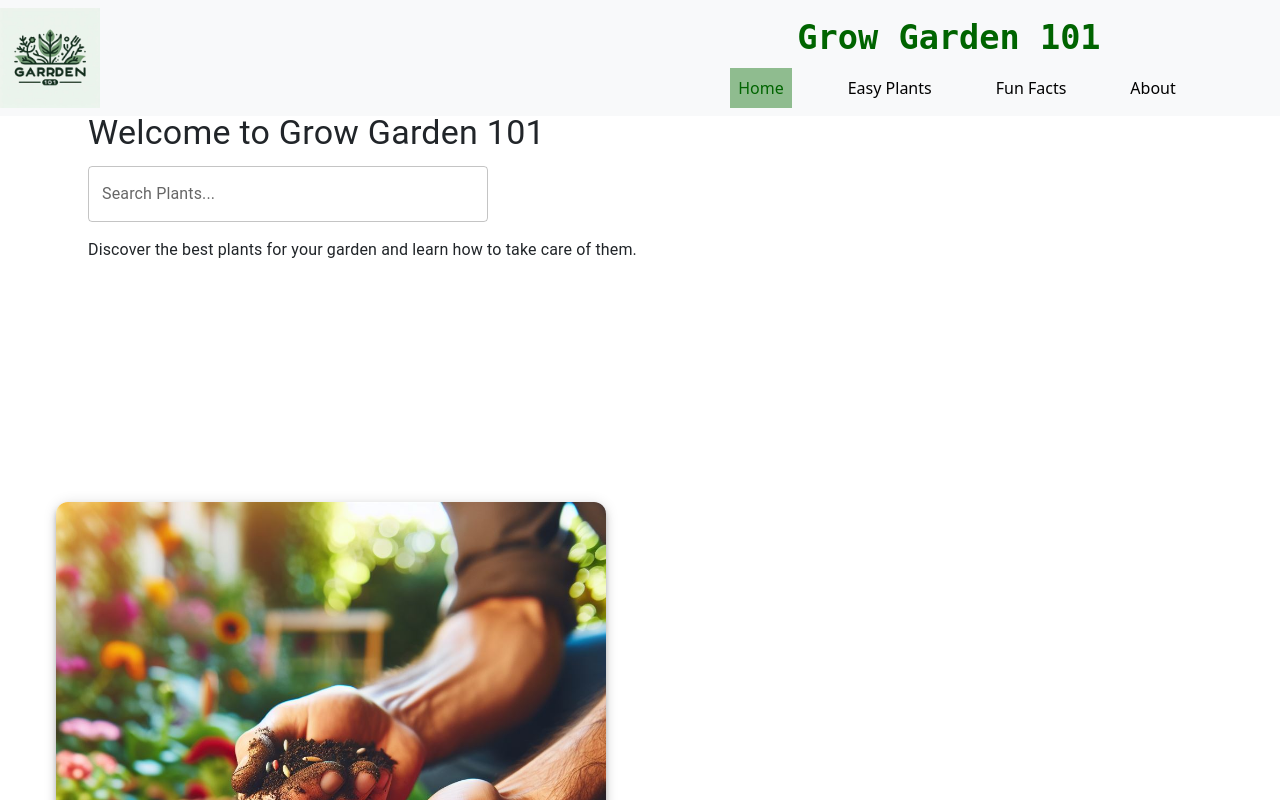
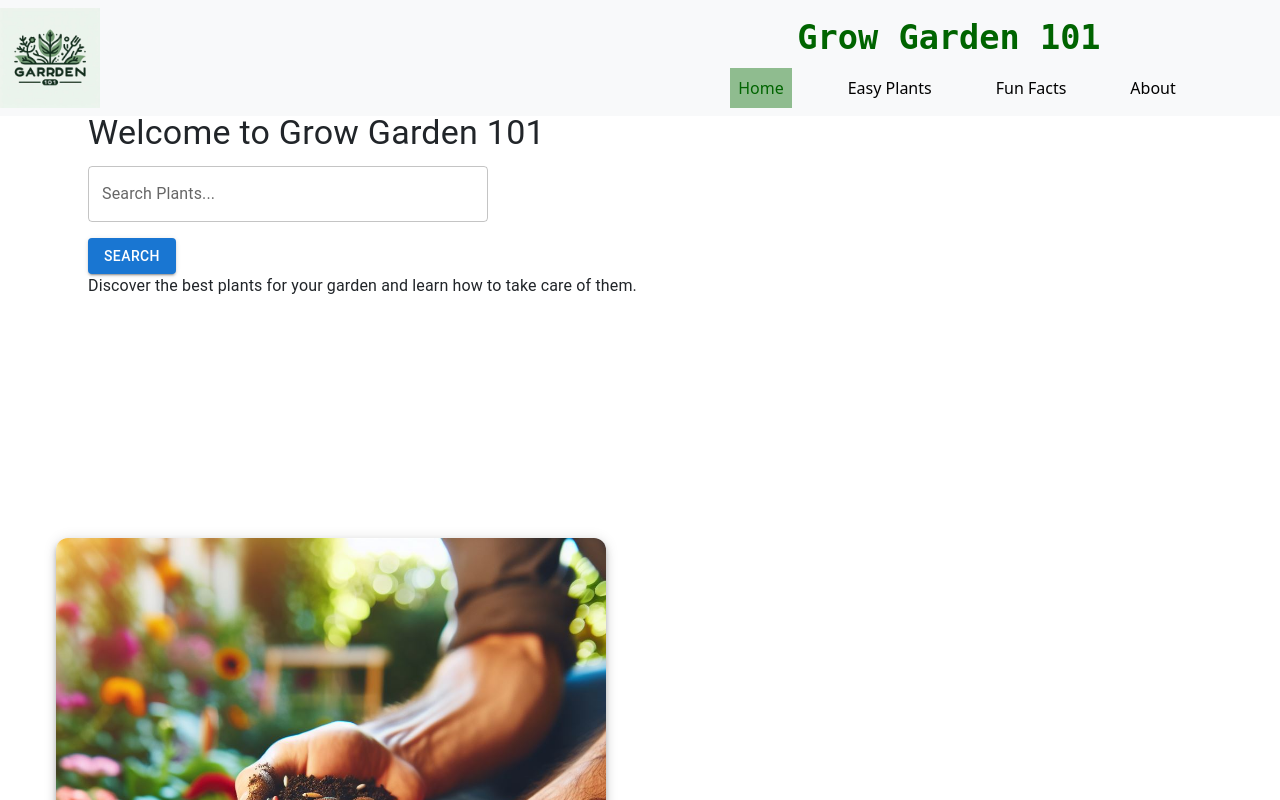
Before and after one commit to maryjohnben/growingGarden101, a React (Vite) app in the folder garden-frontend/: page / in a window 1280 px wide. Shown: the top 800 px of the page. Built offline with nearby package versions, Linux system fonts and the light colour scheme.

Commit message:
search box functional

```diff
--- a/garden-frontend/src/pages/About.jsx
+++ b/garden-frontend/src/pages/About.jsx
@@ -1,10 +1,10 @@
 import React from "react";
 
 
-export const About = () =>{
+export const About = () => {
     return (
         <>
-        <div>About</div>
+            <div>About</div>
         </>
     )
 }
--- a/garden-frontend/src/pages/Home.jsx
+++ b/garden-frontend/src/pages/Home.jsx
@@ -1,11 +1,25 @@
 import React, {useState} from "react";
+import {useNavigate} from "react-router-dom";
 import Grid from '@mui/material/Grid2';
 import TextField from "@mui/material/TextField";
 import {Box, Container, Typography} from "@mui/material";
 import homePageLogo from "../images/homePagePicture.jpeg"
-
+import PlantSearchForm from "./PlantSearchForm";
 
 export const Home = () => {
+
+const [plant, setPlant] = useState("");
+// console.log(plant);
+
+const handleSubmit = (event) => {
+    event.preventDefault();
+    //api call
+}
+const navigate = useNavigate();
+
+const handleCancel = () => {
+}
+
   return (
     <Container maxWidth="xl"> {/* Ensures full-page width */}
       <Grid
@@ -30,13 +44,12 @@ export const Home = () => {
           <Typography variant="h4" gutterBottom>
             Welcome to Grow Garden 101
           </Typography>
-          <TextField
-            id="search"
-            label="Search Plants..."
-            variant="outlined"
-            fullWidth
-            sx={{ maxWidth: 400, marginBottom: 2 }}
-          />
+           <PlantSearchForm
+            plant={plant}
+            setPlant={setPlant}
+            handleSubmit={handleSubmit}
+            handleCancel={handleCancel}
+           />
           <Typography variant="body1">
             Discover the best plants for your garden and learn how to take care of them.
           </Typography>
--- /dev/null
+++ b/garden-frontend/src/pages/PlantSearchForm.jsx
@@ -0,0 +1,34 @@
+import React from "react";
+import {Box, Button} from "@mui/material";
+import TextField from "@mui/material/TextField";
+
+export default function PlantSearchForm({
+                                            plant,
+                                            setPlant,
+                                            handleCancel,
+                                            handleSubmit
+                                        }) {
+
+
+    function handleChange(event) {
+        const value = event.target.value;
+        setPlant(value);
+    }
+
+    return(
+          <Box component="form" onSubmit={handleSubmit} sx={{ width: "100%", maxWidth: 400 }}>
+      <TextField
+        id="search"
+        label="Search Plants..."
+        variant="outlined"
+        fullWidth
+        sx={{ marginBottom: 2 }}
+        value={plant}
+        onChange={handleChange}
+      />
+      <Button type="submit" variant="contained" color="primary">
+        Search
+      </Button>
+    </Box>
+  )
+}
```
Also changed, not shown: 1 other file (tests, documents, lock files or other folders).
